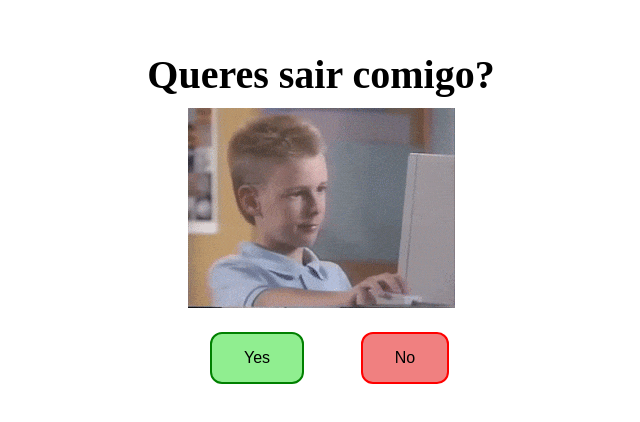
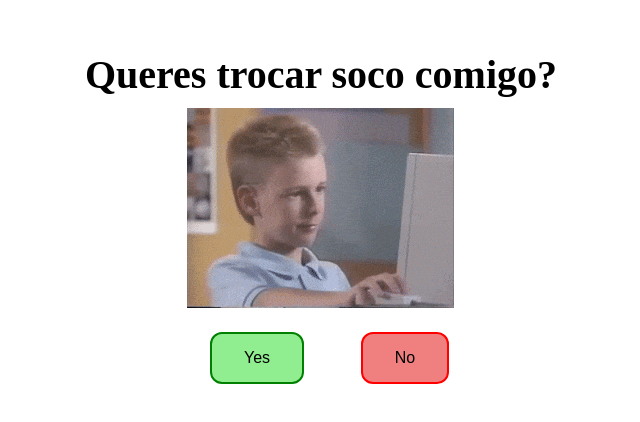
Before and after one commit to GabrielAsafe/Caminho, a plain HTML site: page index.html in a window 1280 px wide. Shown: the part 174-596 px from the top of the page, without its empty margins (319-959 px from the left). Drawn offline with Linux system fonts and the light colour scheme.

Commit message:
Update index.html

```diff
--- a/index.html
+++ b/index.html
@@ -6,7 +6,7 @@
     <body>
         <div class="container">
             <div >
-                <h1 class = "header_text">Queres sair comigo?</h1>
+                <h1 class = "header_text">Queres trocar soco comigo?</h1>
             <div class="gif_container">
                 <img src="images/200.gif" alt="Cute animated illustration">
             </div>
```
